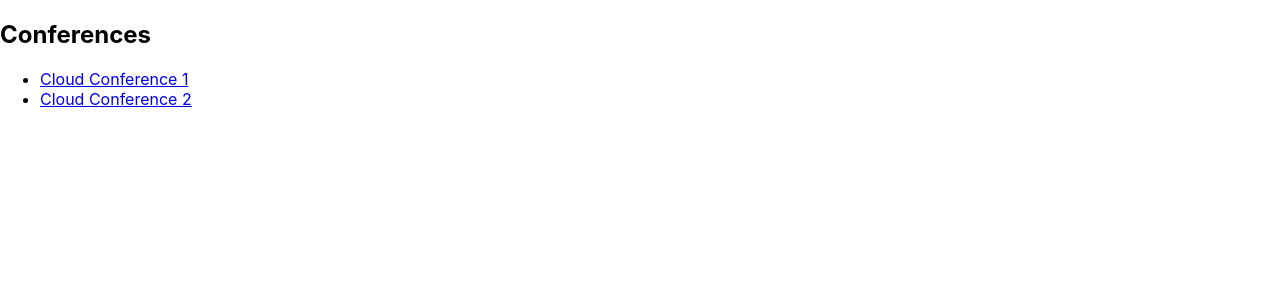
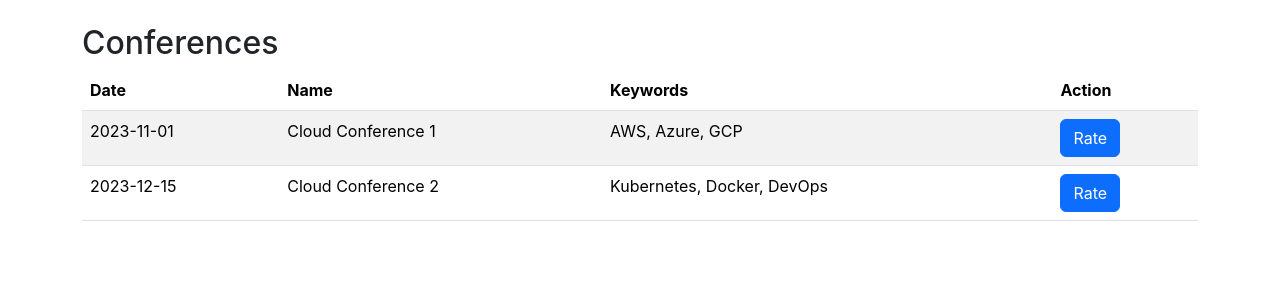
Before and after one commit to PaulWebbster/tech-talk-frontend, a React (Create React App) app: page / in a window 1280 px wide. Shown: the top 300 px of the page. Built offline with nearby package versions, Linux system fonts and the light colour scheme.

Commit message:
Add bootstrap to conferences list and feedback form

```diff
--- a/package.json
+++ b/package.json
@@ -3,6 +3,7 @@
   "version": "0.1.0",
   "private": true,
   "dependencies": {
+    "bootstrap": "^5.3.6",
     "react": "^18.0.0",
     "react-dom": "^18.0.0",
     "react-router-dom": "^6.0.0",
--- a/src/App.js
+++ b/src/App.js
@@ -1,8 +1,7 @@
 import React from 'react';
 import { BrowserRouter as Router, Route, Routes } from 'react-router-dom';
-import Login from './components/Login';
+import ConferenceList from './components/ConferenceList';
 import FeedbackForm from './components/FeedbackForm';
-import ConferenceList from './components/ConferenceList';
 
 function App() {
   return (
@@ -10,7 +9,6 @@
       <div className="App">
         <Routes>
           <Route path="/" element={<ConferenceList />} />
-          <Route path="/login" element={<Login />} />
           <Route path="/feedback" element={<FeedbackForm />} />
         </Routes>
       </div>
--- a/src/components/ConferenceList.js
+++ b/src/components/ConferenceList.js
@@ -2,17 +2,48 @@
 import { Link } from 'react-router-dom';
 
 function ConferenceList() {
+  const conferences = [
+    {
+      id: 1,
+      name: 'Cloud Conference 1',
+      date: '2023-11-01',
+      keywords: 'AWS, Azure, GCP',
+    },
+    {
+      id: 2,
+      name: 'Cloud Conference 2',
+      date: '2023-12-15',
+      keywords: 'Kubernetes, Docker, DevOps',
+    },
+  ];
+
   return (
-    <div>
+    <div className="container mt-4">
       <h2>Conferences</h2>
-      <ul>
-        <li>
-          <Link to="/feedback">Cloud Conference 1</Link>
-        </li>
-        <li>
-          <Link to="/feedback">Cloud Conference 2</Link>
-        </li>
-      </ul>
+      <table className="table table-striped">
+        <thead>
+          <tr>
+            <th>Date</th>
+            <th>Name</th>
+            <th>Keywords</th>
+            <th>Action</th>
+          </tr>
+        </thead>
+        <tbody>
+          {conferences.map((conference) => (
+            <tr key={conference.id}>
+              <td>{conference.date}</td>
+              <td>{conference.name}</td>
+              <td>{conference.keywords}</td>
+              <td>
+                <Link to="/feedback" className="btn btn-primary">
+                  Rate
+                </Link>
+              </td>
+            </tr>
+          ))}
+        </tbody>
+      </table>
     </div>
   );
 }
--- a/src/components/FeedbackForm.js
+++ b/src/components/FeedbackForm.js
@@ -2,25 +2,25 @@
 
 function FeedbackForm() {
   return (
-    <div>
+    <div className="container mt-4">
       <h2>Submit Feedback</h2>
       <form>
-        <div>
-          <label>Conference:</label>
-          <select>
+        <div className="mb-3">
+          <label className="form-label">Conference:</label>
+          <select className="form-select">
             <option value="cloud-conference-1">Cloud Conference 1</option>
             <option value="cloud-conference-2">Cloud Conference 2</option>
           </select>
         </div>
-        <div>
-          <label>Rating:</label>
-          <input type="number" min="1" max="5" required />
+        <div className="mb-3">
+          <label className="form-label">Rating:</label>
+          <input type="number" className="form-control" min="1" max="5" required />
         </div>
-        <div>
-          <label>Comment:</label>
-          <textarea required></textarea>
+        <div className="mb-3">
+          <label className="form-label">Comment:</label>
+          <textarea className="form-control" required></textarea>
         </div>
-        <button type="submit">Submit</button>
+        <button type="submit" className="btn btn-primary">Submit</button>
       </form>
     </div>
   );
--- a/src/index.js
+++ b/src/index.js
@@ -1,9 +1,9 @@
+import 'bootstrap/dist/css/bootstrap.min.css';
 import React from 'react';
 import ReactDOM from 'react-dom';
 import './index.css';
 import App from './App';
 
-// Render the App component into the root div in index.html
 ReactDOM.render(
   <React.StrictMode>
     <App />
```
